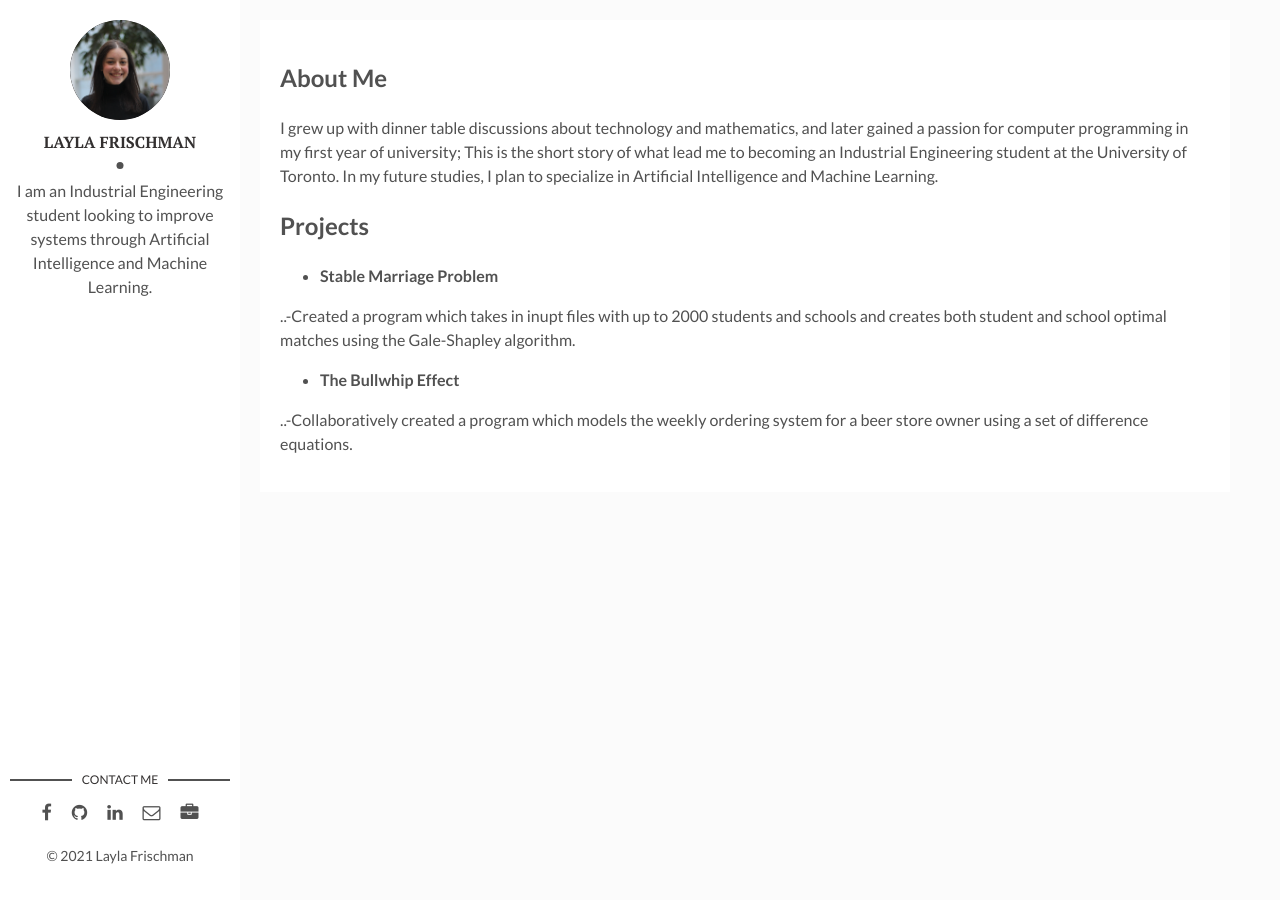
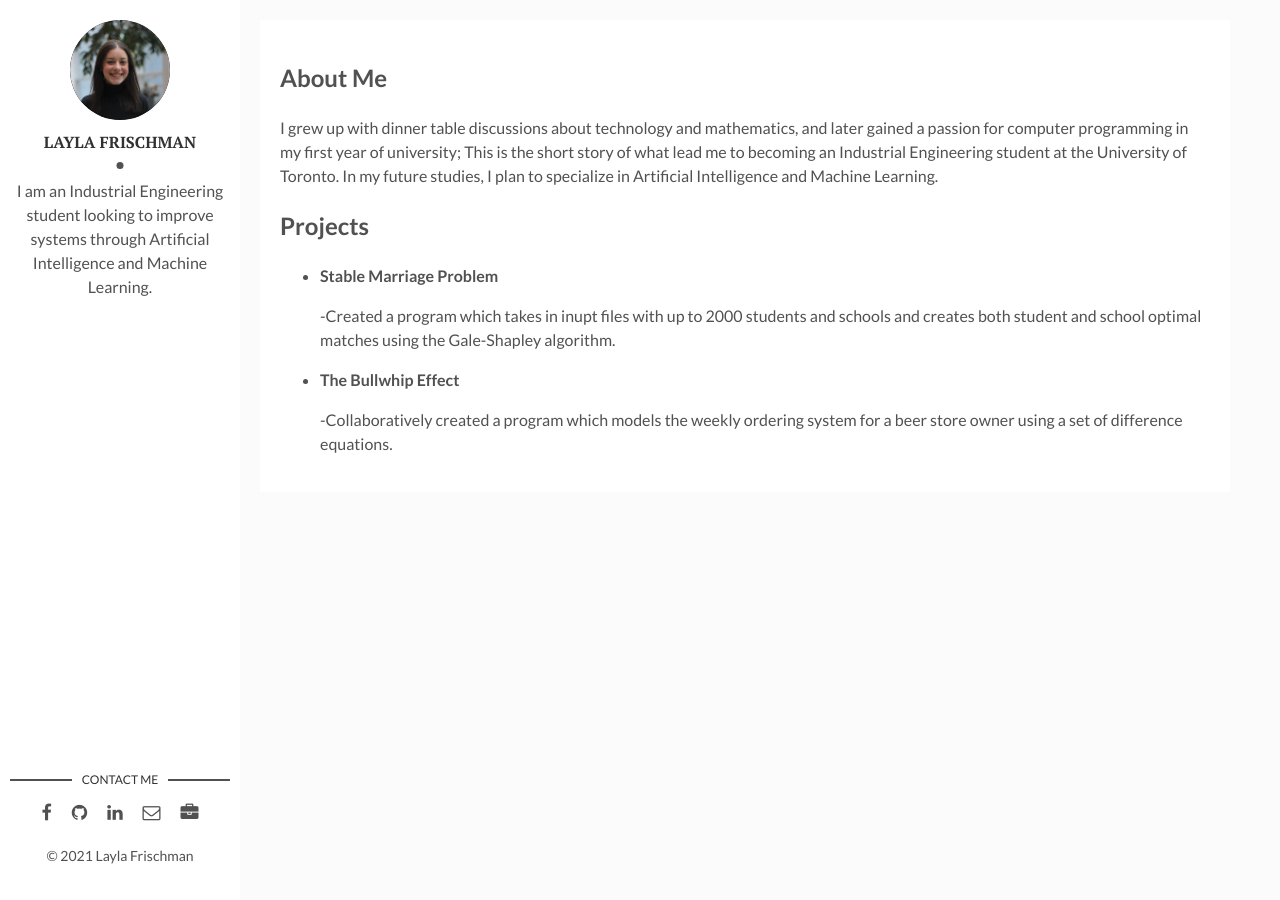
Before and after one commit to laylafrischman/laylafrischman.github.io, a Jekyll site: the page built from index.md, in a window 1280 px wide. Built offline with Jekyll 4.4.1, drawn with Linux system fonts in a browser that asks for light colours.

Commit message:
Fixed sub bullet

```diff
--- a/index.md
+++ b/index.md
@@ -12,8 +12,8 @@ I grew up with dinner table discussions about technology and mathematics, and la
 
 - **Stable Marriage Problem**
 
-..-Created a program which takes in inupt files with up to 2000 students and schools and creates both student and school optimal matches using the Gale-Shapley algorithm.
+  -Created a program which takes in inupt files with up to 2000 students and schools and creates both student and school optimal matches using the Gale-Shapley algorithm.
 
 - **The Bullwhip Effect**
 
-..-Collaboratively created a program which models the weekly ordering system for a beer store owner using a set of difference equations.
+  -Collaboratively created a program which models the weekly ordering system for a beer store owner using a set of difference equations.
```
